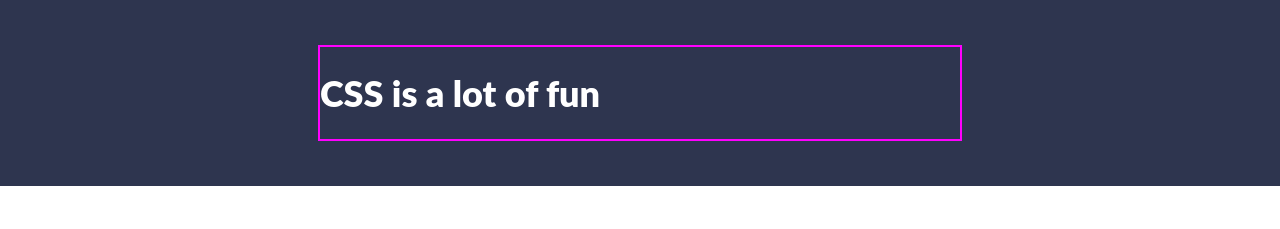
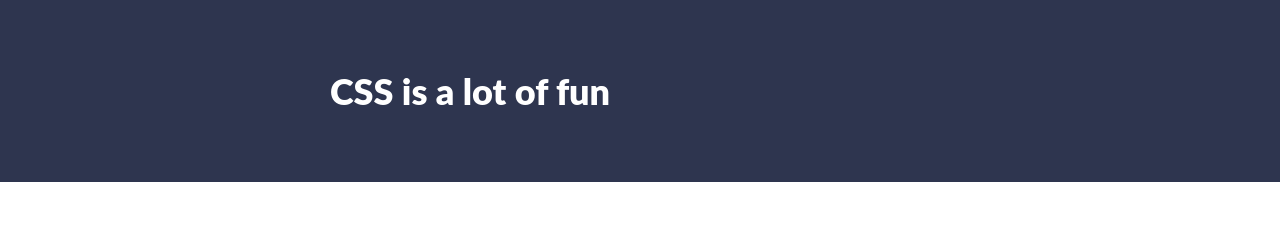
Before and after one commit to Zabdiel-Rosas/responsive_design, a plain HTML site: page index.html in a window 1280 px wide. Shown: the top 229 px of the page. Drawn offline with Linux system fonts and the light colour scheme.

Commit message:
the image size has been fixed

```diff
--- a/css/styles.css
+++ b/css/styles.css
@@ -6,7 +6,7 @@ body {
 }
 
 img {
-    width: 85%;
+    width: 100%;
 }
 
 h1,
@@ -76,9 +76,10 @@ section {
 }
 
 .container {
-    width: 50%;
+    width: 90%;
+    max-width: 620px;
     margin: 0 auto;
-    border: 2px solid magenta;
+    /* border: 2px solid magenta; */
 }
 
 .section-two {
```
